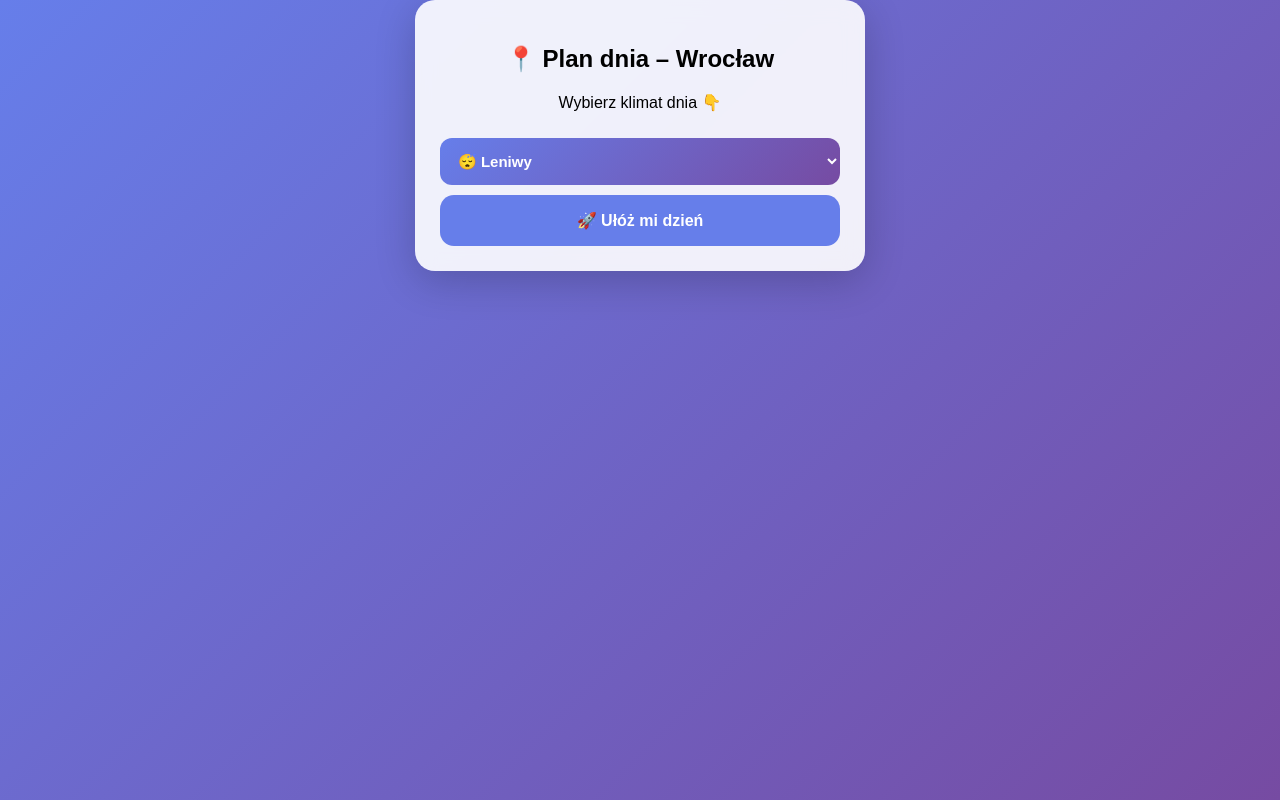
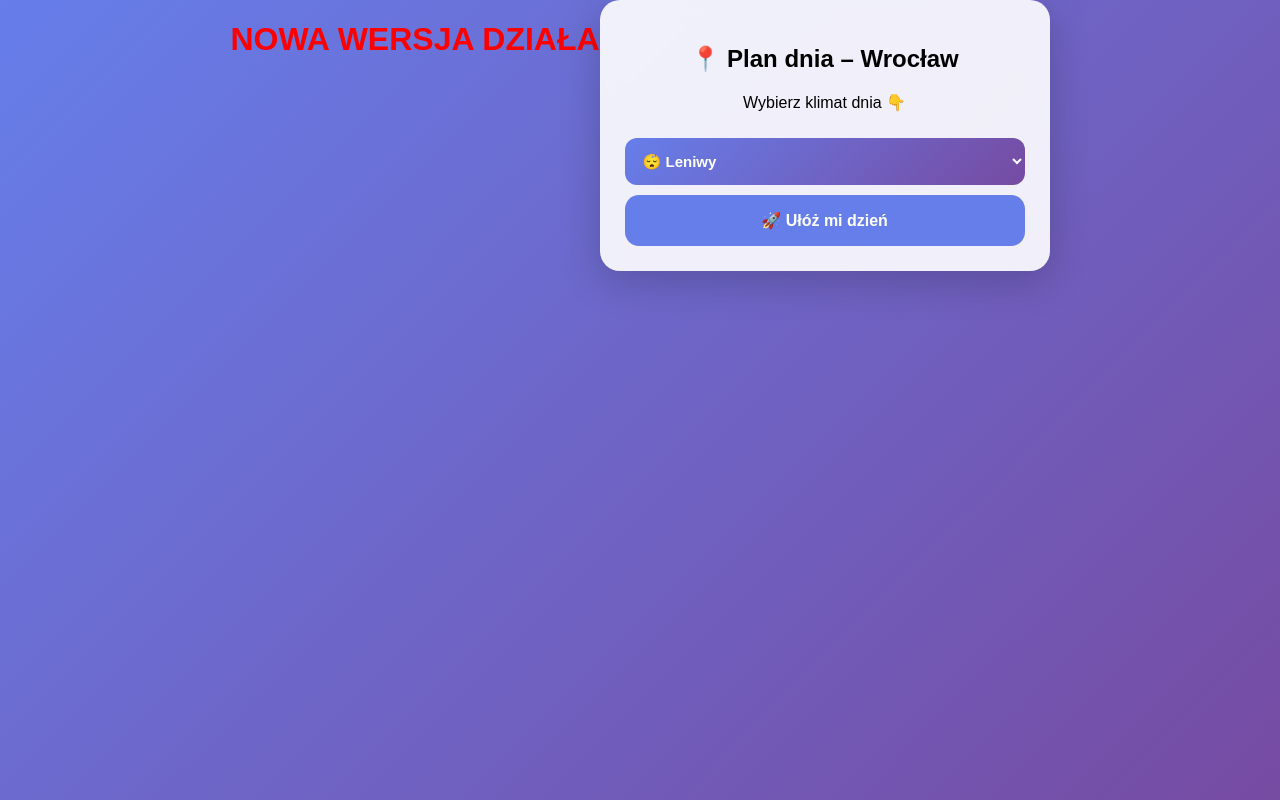
Before and after one commit to orzol144-ai/apka-wroc-aw, a website: page index.html in a window 1280 px wide. Drawn offline with Linux system fonts and the light colour scheme.

Commit message:
Add files via upload

```diff
--- a/index.html
+++ b/index.html
@@ -1,3 +1,4 @@
+<h1 style="color:red">NOWA WERSJA DZIAŁA</h1>
 <!DOCTYPE html>
 <html>
 <head>
```
